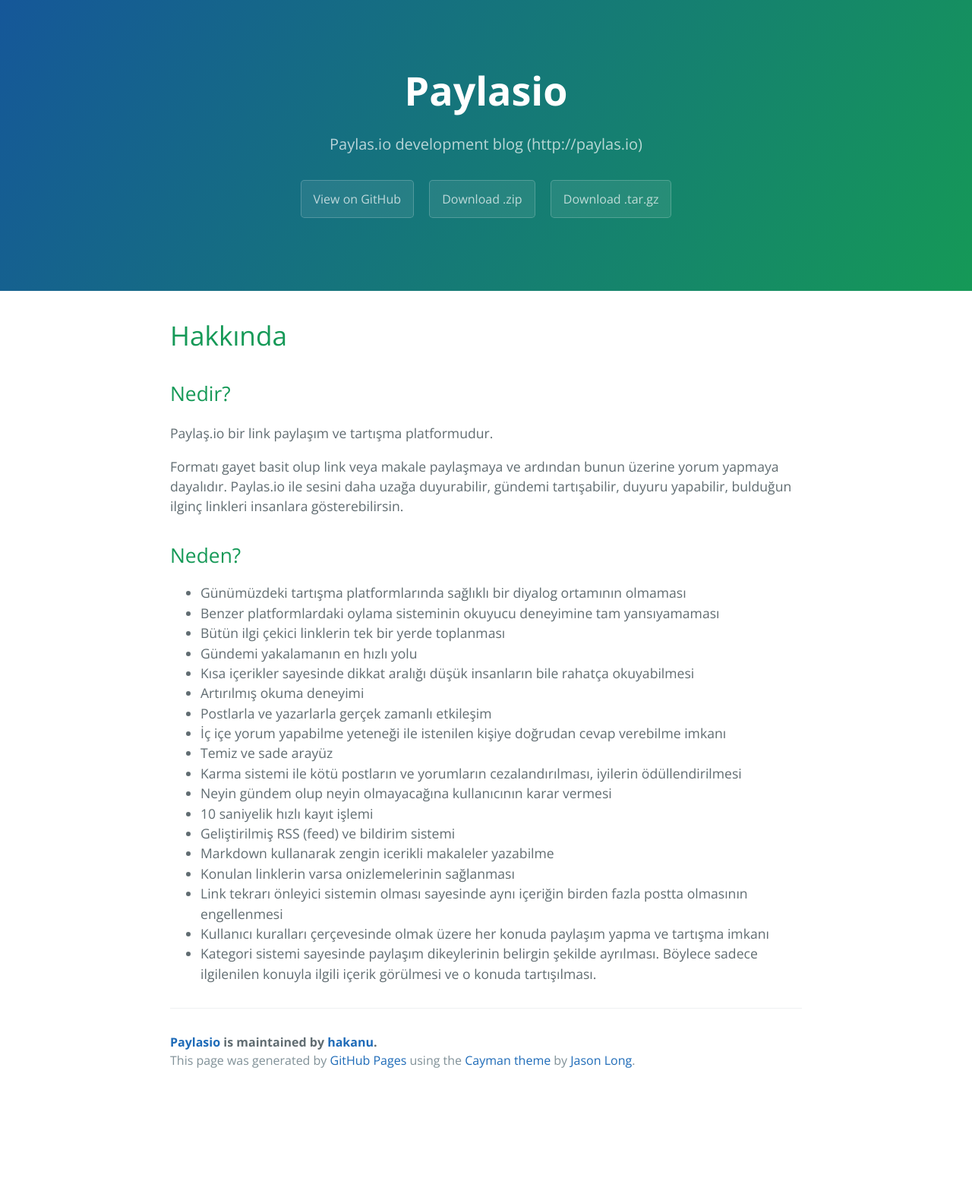
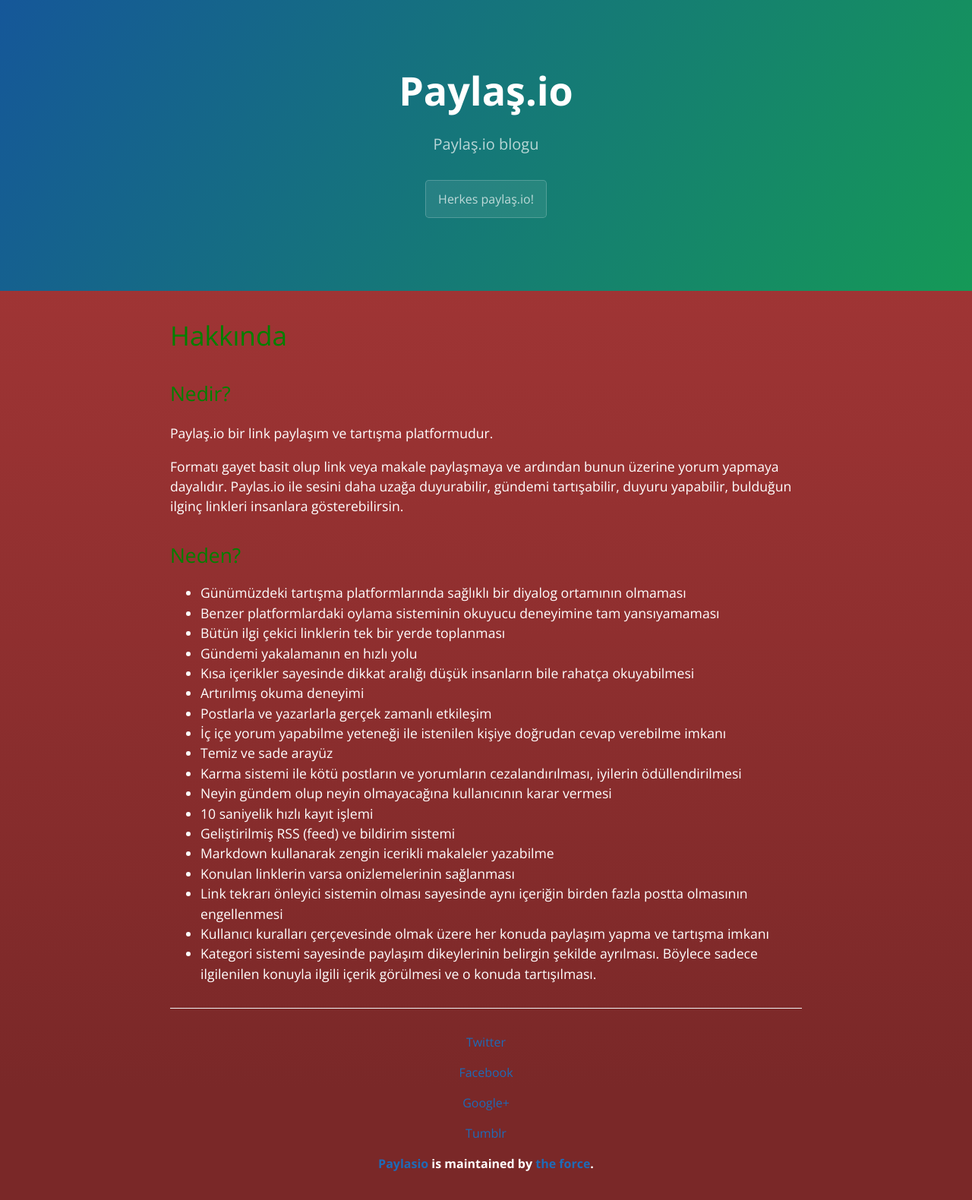
Before and after one commit to hakanu/paylasio, a plain HTML site: page index.html in a window 1280 px wide. Shown: the whole page at 76% size. Before the commit the page ends 1440 px from the top, so only its background shows below. Drawn offline with nearby package versions, Linux system fonts and the light colour scheme.

Commit message:
First touch.

```diff
--- a/index.html
+++ b/index.html
@@ -2,7 +2,7 @@
 <html lang="en-us">
   <head>
     <meta charset="UTF-8">
-    <title>Paylasio by hakanu</title>
+    <title>Paylasio blog</title>
     <meta name="viewport" content="width=device-width, initial-scale=1">
     <link rel="stylesheet" type="text/css" href="stylesheets/normalize.css" media="screen">
     <link href='http://fonts.googleapis.com/css?family=Open+Sans:400,700' rel='stylesheet' type='text/css'>
@@ -11,11 +11,9 @@
   </head>
   <body>
     <section class="page-header">
-      <h1 class="project-name">Paylasio</h1>
-      <h2 class="project-tagline">Paylas.io development blog (http://paylas.io)</h2>
-      <a href="https://github.com/hakanu/paylasio" class="btn">View on GitHub</a>
-      <a href="https://github.com/hakanu/paylasio/zipball/master" class="btn">Download .zip</a>
-      <a href="https://github.com/hakanu/paylasio/tarball/master" class="btn">Download .tar.gz</a>
+      <h1 class="project-name">Paylaş.io</h1>
+      <h2 class="project-tagline">Paylaş.io blogu</h2>
+      <a href="http://paylas.io" class="btn">Herkes paylaş.io!</a>
     </section>
 
     <section class="main-content">
@@ -55,9 +53,33 @@ Paylas.io ile sesini daha uzağa duyurabilir, gündemi tartışabilir, duyuru ya
 </ul>
 
       <footer class="site-footer">
-        <span class="site-footer-owner"><a href="https://github.com/hakanu/paylasio">Paylasio</a> is maintained by <a href="https://github.com/hakanu">hakanu</a>.</span>
+        <p>
+          <span class="site-footer-credits">
+            <a href="https://twitter.com/paylasio">Twitter</a>
+          </span>
+        </p>
 
-        <span class="site-footer-credits">This page was generated by <a href="https://pages.github.com">GitHub Pages</a> using the <a href="https://github.com/jasonlong/cayman-theme">Cayman theme</a> by <a href="https://twitter.com/jasonlong">Jason Long</a>.</span>
+        <p>
+          <span class="site-footer-credits">
+            <a href="https://facebook.com/pages/Paylaşio/788187647890278">Facebook</a>
+          </span>
+        </p>
+
+        <p>
+          <span class="site-footer-credits">
+            <a href="https://plus.google.com/+paylasio">Google+</a>
+          </span>
+        </p>
+
+        <p>
+          <span class="site-footer-credits">
+            <a href="https://paylasio.tumblr.com">Tumblr</a>
+          </span>
+        </p>
+
+        <p>
+          <span class="site-footer-owner"><a href="https://github.com/hakanu/paylasio">Paylasio</a> is maintained by <a href="https://github.com/hakanu">the force</a>.</span>
+        </p>
       </footer>
 
     </section>
--- a/stylesheets/stylesheet.css
+++ b/stylesheets/stylesheet.css
@@ -7,7 +7,15 @@ body {
   font-family: "Open Sans", "Helvetica Neue", Helvetica, Arial, sans-serif;
   font-size: 16px;
   line-height: 1.5;
-  color: #606c71; }
+  color: #606c71;
+  color: white;
+
+  background: -webkit-linear-gradient(2700deg, #a73737 10%, #7a2828 90%); /* Chrome 10+, Saf5.1+ */
+  background:    -moz-linear-gradient(2700deg, #a73737 10%, #7a2828 90%); /* FF3.6+ */
+  background:     -ms-linear-gradient(2700deg, #a73737 10%, #7a2828 90%); /* IE10 */
+  background:      -o-linear-gradient(2700deg, #a73737 10%, #7a2828 90%); /* Opera 11.10+ */
+  background:         linear-gradient(2700deg, #a73737 10%, #7a2828 90%); /* W3C */
+}
 
 a {
   color: #1e6bb8;
@@ -56,8 +64,11 @@ a {
 .page-header {
   color: #fff;
   text-align: center;
-  background-color: #159957;
-  background-image: linear-gradient(120deg, #155799, #159957); }
+  background-color: #8e0c25;
+  background-image: linear-gradient(120deg, #155799, #159957);
+  /*background-image: url('https://fbcdn-sphotos-d-a.akamaihd.net/hphotos-ak-xpf1/v/t1.0-9/11008389_867803793261996_9014503364149727627_n.png?oh=42e4226a8254c025be6065b6d4f72ef0&oe=55ADEDFB&__gda__=1436908433_421bea344dfe949d910f5f69ca10cab8');*/
+  /*background-repeat: no-repeat;*/
+}
 
 @media screen and (min-width: 64em) {
   .page-header {
@@ -112,7 +123,10 @@ a {
   margin-top: 2rem;
   margin-bottom: 1rem;
   font-weight: normal;
-  color: #159957; }
+  /*color: #159957;*/
+  /*color: #66CD00*/
+  color: green;
+}
 .main-content p {
   margin-bottom: 1em; }
 .main-content code {
@@ -221,6 +235,8 @@ a {
     font-size: 1rem; } }
 
 .site-footer {
+  text-align: center;
+
   padding-top: 2rem;
   margin-top: 2rem;
   border-top: solid 1px #eff0f1; }
@@ -230,7 +246,9 @@ a {
   font-weight: bold; }
 
 .site-footer-credits {
-  color: #819198; }
+  color: #819198;
+  color: white;
+}
 
 @media screen and (min-width: 64em) {
   .site-footer {
```
Also changed, not shown: params.json (+35 -1 lines).
